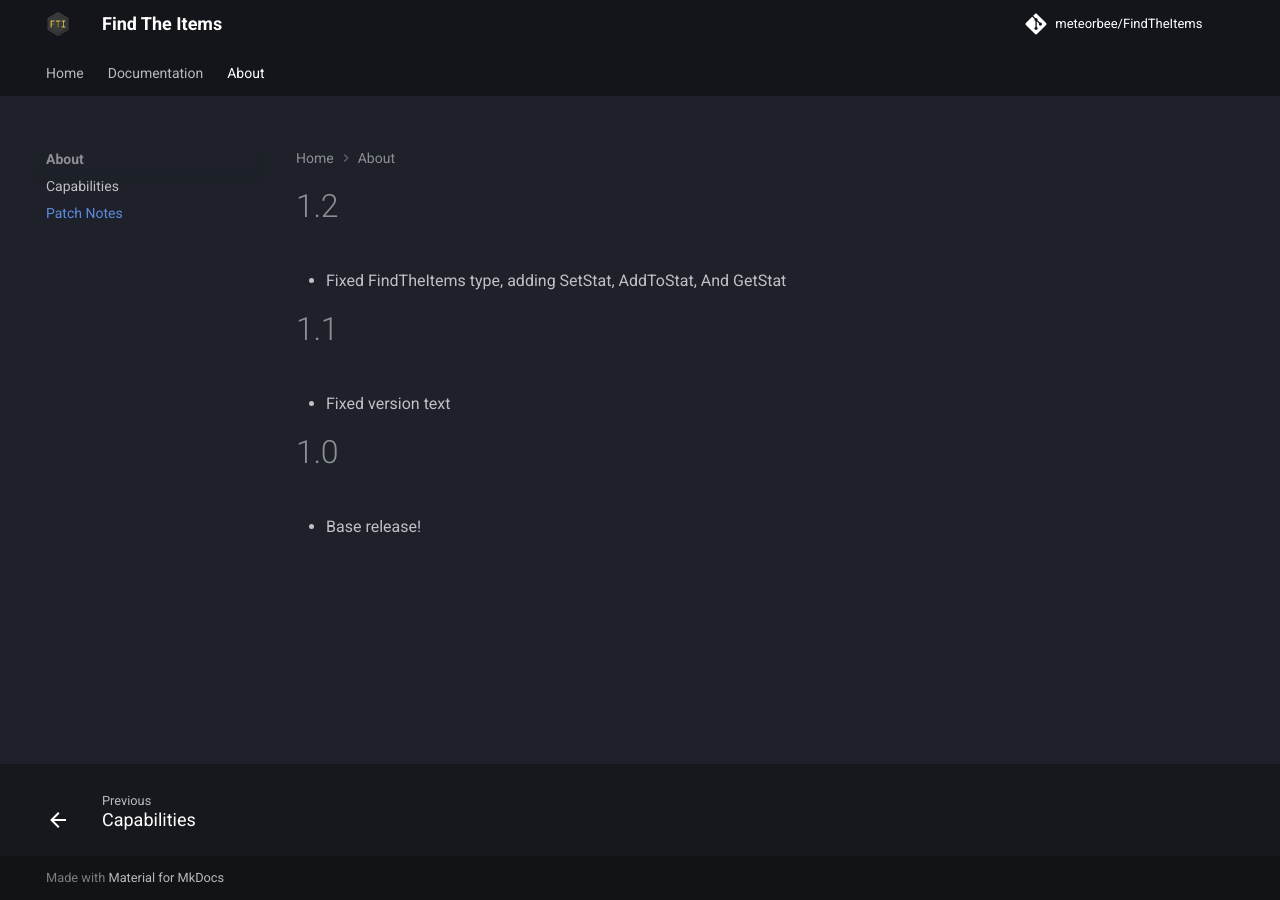
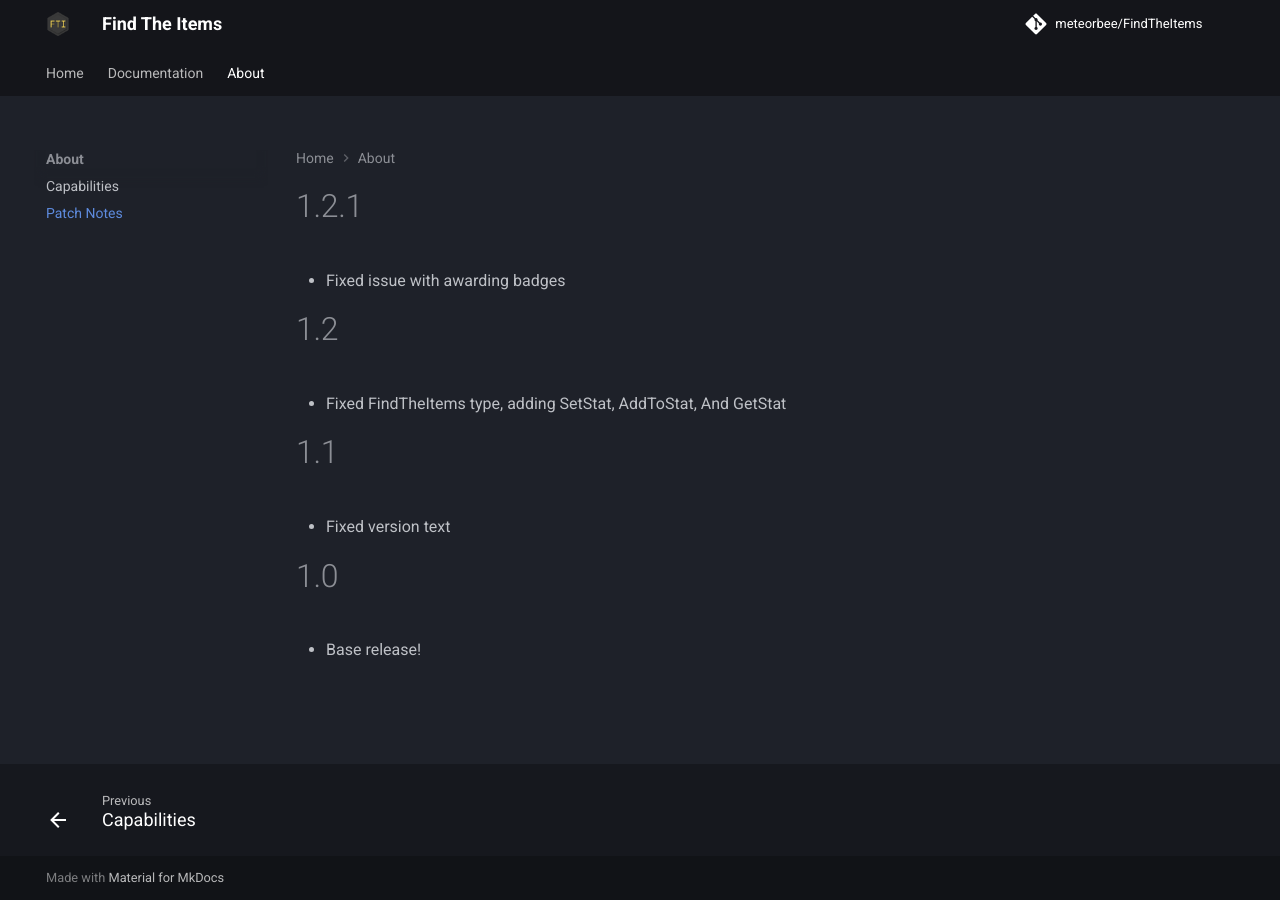
Before and after one commit to meteorbee/FindTheItems, an MkDocs documentation site: the page built from docs/About/changelogs.md, in a window 1280 px wide. Built offline with MkDocs 1.6.1 and Material for MkDocs 9.7.7, drawn with Linux system fonts in a browser that asks for light colours; comment, search, counter and statistics services are not loaded.

Commit message:
Fixed issue with awarding badges

```diff
--- a/docs/About/changelogs.md
+++ b/docs/About/changelogs.md
@@ -1,3 +1,6 @@
+# 1.2.1
+* Fixed issue with awarding badges
+
 # 1.2
 * Fixed FindTheItems type, adding SetStat, AddToStat, And GetStat
 
```
Also changed, not shown: 1 other file.
